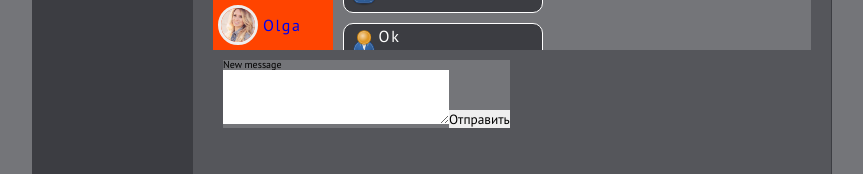
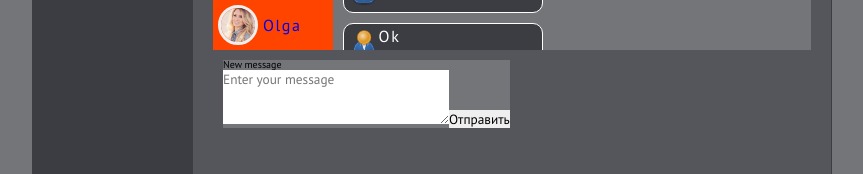
Before and after one commit to gandigap/start-react, a React (Create React App) app in the folder way/: page /messages in a window 1280 px wide. Shown: the part 431-605 px from the top of the page, without its empty margins (208-1071 px from the left). Built offline with nearby package versions, Linux system fonts and the light colour scheme; the HTML template or start-up script is replaced by a standard one.

Commit message:
refactor: change props and delete ref in dialogs: lesson 40

```diff
--- a/way/src/App.js
+++ b/way/src/App.js
@@ -24,9 +24,7 @@ const App = (props) => {
           dispatch={props.dispatch}
         />} />
         <Route path='/messages' render={() => <Dialogs
-          dialogs={props.state.messagesPage.dialogs}
-          messages={props.state.messagesPage.messages}
-          dispatch={props.dispatch}
+          store={props.store}
         />} />
         <Route path='/setting' render={() => <Setting />} />
         <Route path='/news' render={() => <News />} />
--- a/way/src/components/Dialogs/Dialogs.jsx
+++ b/way/src/components/Dialogs/Dialogs.jsx
@@ -4,21 +4,20 @@ import DialogItem from './DialogItem/DialogItem';
 import Message from './Message/Message';
 
 const Dialogs = (props) => {
-    let dialogsElements = props.dialogs.map((element) =>
+    let state = props.store.getState().messagesPage;
+    let dialogsElements = state.dialogs.map((element) =>
         <DialogItem name={element.name} id={element.id} src={element.photoFriend} login={element.login} />);
 
-    let messagesElements = props.messages.map((element) =>
+    let messagesElements = state.messages.map((element) =>
         <Message message={element.message} login={element.login} photoMessageSender={element.photoMessageSender} />);
 
-    let newMessageElement = React.createRef();
-
     let addMessage = () => {
-        props.dispatch(addMessageActionCreator());
+        props.store.dispatch(addMessageActionCreator());
     }
 
-    let onMessageChange = () => {
-        let text = newMessageElement.current.value;
-        props.dispatch(updateNewMessageActionCreator(text));
+    let onMessageChange = (element) => {
+        let text = element.target.value;
+        props.store.dispatch(updateNewMessageActionCreator(text));
     }
 
 
@@ -33,8 +32,9 @@ const Dialogs = (props) => {
             <div className="dialogs__new-message">
                 <h3 className="dialogs__new-message__title">New message</h3>
                 <textarea className="dialogs__new-message__text"
-                    ref={newMessageElement} name="" id="" cols="30" rows="3"
-                    onChange={onMessageChange} value={props.newMessageText} />
+                    name="" id="" cols="30" rows="3" placeholder='Enter your message'
+                    onChange={onMessageChange}
+                    value={state.newMessageText} />
                 <button className="dialogs__new-message__button" onClick={addMessage}>Отправить</button>
             </div>
 
--- a/way/src/components/Profile/MyPosts/MyPosts.jsx
+++ b/way/src/components/Profile/MyPosts/MyPosts.jsx
@@ -8,22 +8,22 @@ const MyPosts = (props) => {
   let postsElements = props.posts.map((element) =>
     <Post message={element.message} likescount={element.likesCount} />);
 
-  let newPostElement = React.createRef();
+
 
   let addPost = () => {
     props.dispatch(addPostActionCreator());
   }
 
-  let onPostChange = () => {
-    let text = newPostElement.current.value;
+  let onPostChange = (element) => {
+    let text = element.target.value;
     props.dispatch(updateNewPostActionCreator(text));
   }
 
   return (
     <div className='profile__posts'>My posts
       <div>
-        <textarea ref={newPostElement}
-          name="" id="" cols="30" rows="3"
+        <textarea
+          name="" id="" cols="30" rows="3" placeholder='Enter your message'
           onChange={onPostChange} value={props.newPostText} />
         <button onClick={addPost}>Add post</button>
       </div>
--- a/way/src/index.js
+++ b/way/src/index.js
@@ -14,6 +14,7 @@ let rerenderEntireTree = (state) => {
         <App
           state={state}
           dispatch={store.dispatch.bind(store)}
+          store={store}
         />
       </BrowserRouter>
     </React.StrictMode>,
--- a/way/src/redux/state.js
+++ b/way/src/redux/state.js
@@ -10,7 +10,7 @@ let store = {
                 { id: 1, message: 'Hi, how are you', likesCount: 12 },
                 { id: 2, message: 'It`s my first post', likesCount: 22 }
             ],
-            newPostText: 'it-kam'
+            newPostText: ''
         },
         messagesPage: {
             dialogs: [
@@ -27,7 +27,7 @@ let store = {
                 { id: 4, message: 'Fine', login: 'myLog', photoMessageSender: '/photoFriends/MyPhoto.png' },
                 { id: 5, message: 'Ok', login: 'myLog', photoMessageSender: '/photoFriends/MyPhoto.png' },
             ],
-            newMessageText: 'write message'
+            newMessageText: ''
         },
         sidebarPage: {
             sidebarLinks: [
```
